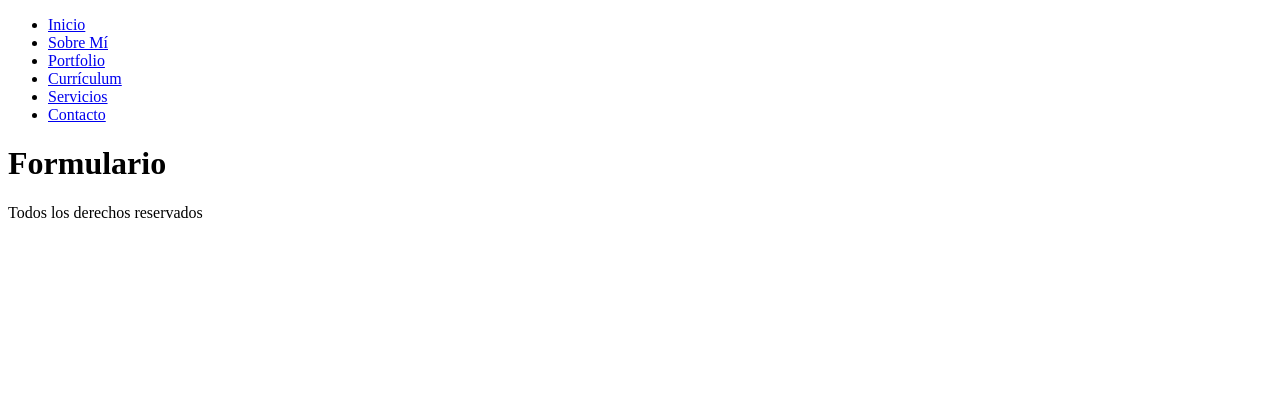
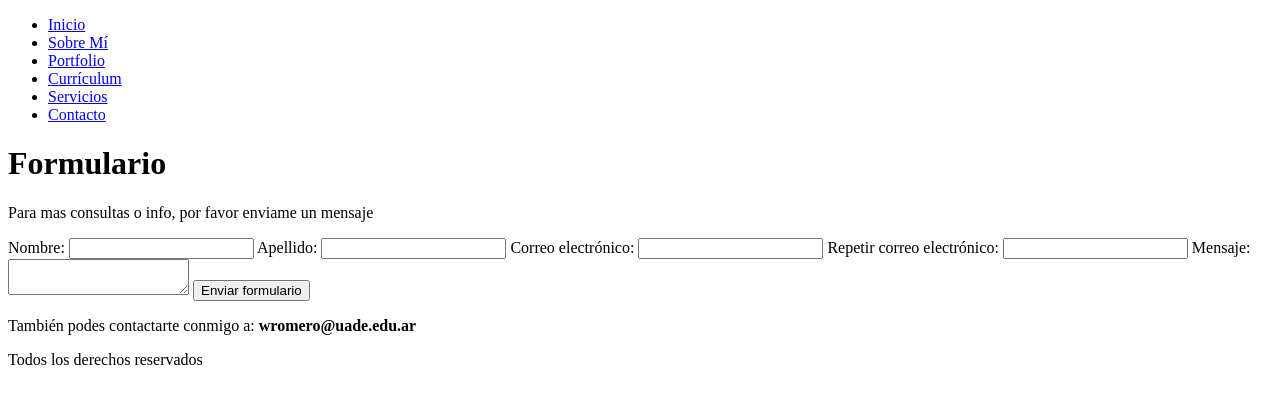
Before and after one commit to WalterJRomero/PortfolioRomeroWalter, a plain HTML site: page pages/contacto.html in a window 1280 px wide. Drawn offline with Linux system fonts and the light colour scheme.

Commit message:
se actualizan textos

```diff
--- a/pages/contacto.html
+++ b/pages/contacto.html
@@ -20,12 +20,32 @@
         </nav>
     </header>
     <main>
-        <!-- Contenido principal -->
         <h1>Formulario</h1>
         <section>
-            <p>
+            <div>
+                <p>Para mas consultas o info, por favor enviame un mensaje </p>
+            </div>
+            <form>
+                <label for="nombre">Nombre:</label>
+                <input type="text" id="nombre" name="nombre" required>
 
-            </p>
+                <label for="apellido">Apellido:</label>
+                <input type="text" id="apellido" name="apellido" required>
+
+                <label for="mail">Correo electrónico:</label>
+                <input type="email" id="mail" name="mail" required>
+
+                <label for="mail">Repetir correo electrónico:</label>
+                <input type="email" id="mail" name="mail" required>
+
+                <label for="mensaje">Mensaje:</label>
+                <textarea id="mensaje" name="mensaje" required></textarea>
+
+                <button type="submit">Enviar formulario</button>
+            </form>
+        </section>
+        <section>
+            <p>También podes contactarte conmigo a: <b> wromero@uade.edu.ar</b></p>
         </section>
     </main>
     <footer>
```
Also changed, not shown: pages/portfolio.html (+5 -0 lines), pages/servicios.html (+0 -1 lines).
